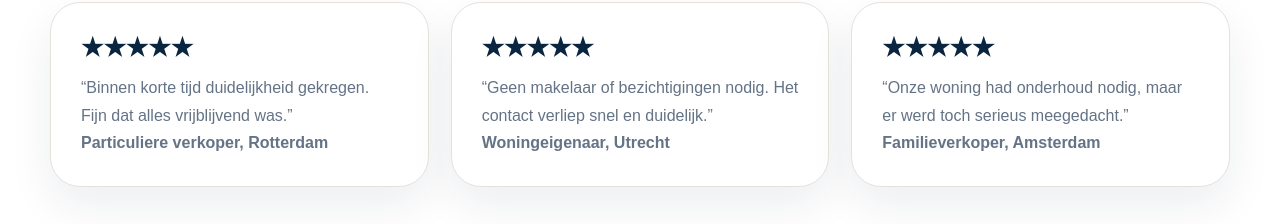
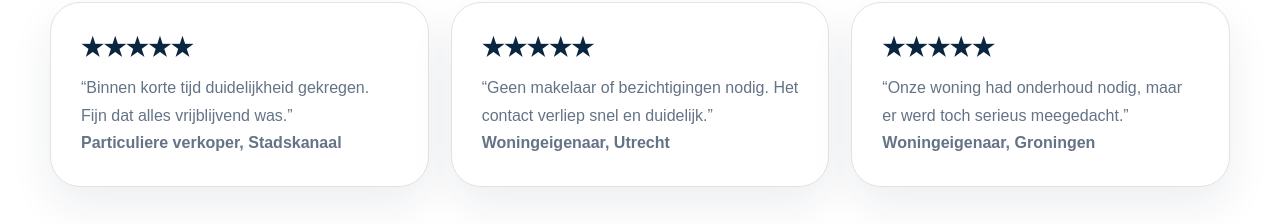
Before and after one commit to vastgoeddirectnl/verkoopjehuisdirect, a Next.js app: page / in a window 1280 px wide. Shown: the part 3160-3384 px from the top of the page. Built offline with nearby package versions, Linux system fonts and the light colour scheme.

Commit message:
Update page.jsx

```diff
--- a/app/page.jsx
+++ b/app/page.jsx
@@ -341,7 +341,7 @@ export default function VerkoopJeHuisDirect() {
             <div className="card">
               <h3>★★★★★</h3>
               <p>“Binnen korte tijd duidelijkheid gekregen. Fijn dat alles vrijblijvend was.”</p>
-              <p><strong>Particuliere verkoper, Rotterdam</strong></p>
+              <p><strong>Particuliere verkoper, Stadskanaal</strong></p>
             </div>
             <div className="card">
               <h3>★★★★★</h3>
@@ -351,7 +351,7 @@ export default function VerkoopJeHuisDirect() {
             <div className="card">
               <h3>★★★★★</h3>
               <p>“Onze woning had onderhoud nodig, maar er werd toch serieus meegedacht.”</p>
-              <p><strong>Familieverkoper, Amsterdam</strong></p>
+              <p><strong>Woningeigenaar, Groningen</strong></p>
             </div>
           </div>
         </div>
```
